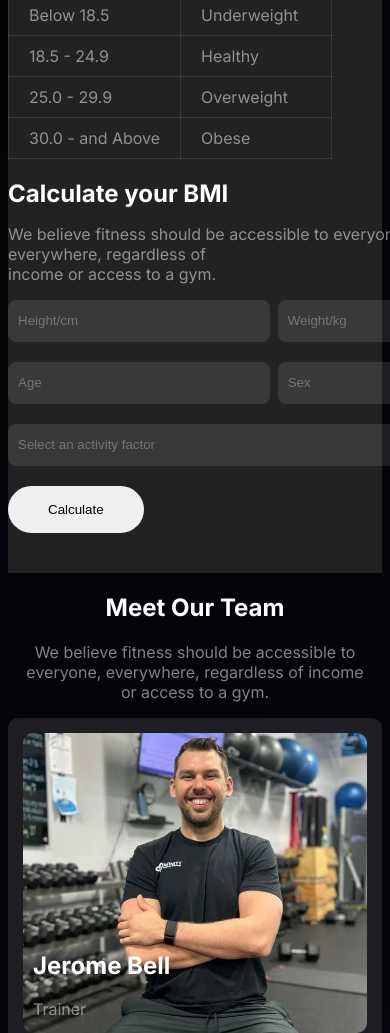
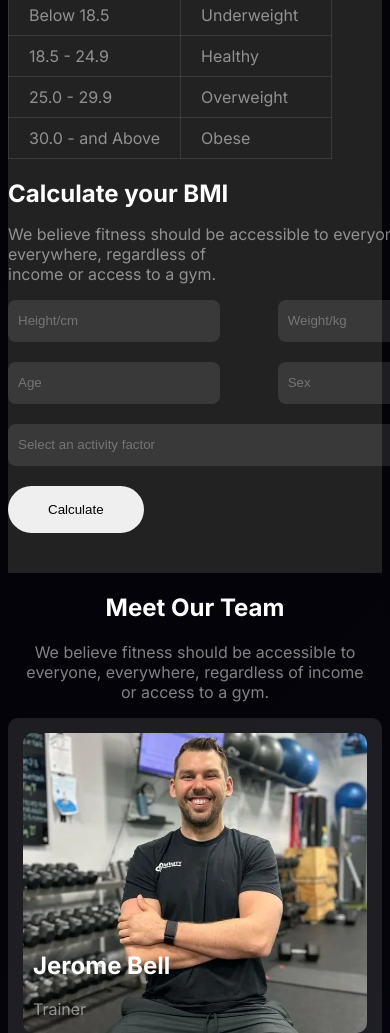
Before and after one commit to mohammad-imran-eng/fitness, a plain HTML site: page index.html in a window 390 px wide. Shown: the part 3707-4740 px from the top of the page. Drawn offline with Linux system fonts and the light colour scheme; a web font is replaced by a local one.

Commit message:
bmi section

```diff
--- a/styles/style.css
+++ b/styles/style.css
@@ -606,7 +606,7 @@ footer {
         width: 49%;
     }
     .bmi-input input {
-        width: 100%;
+        grid-template-rows: repeat(5,1fr);
     }
     .bmi-right p {
         width: 45%;
```
